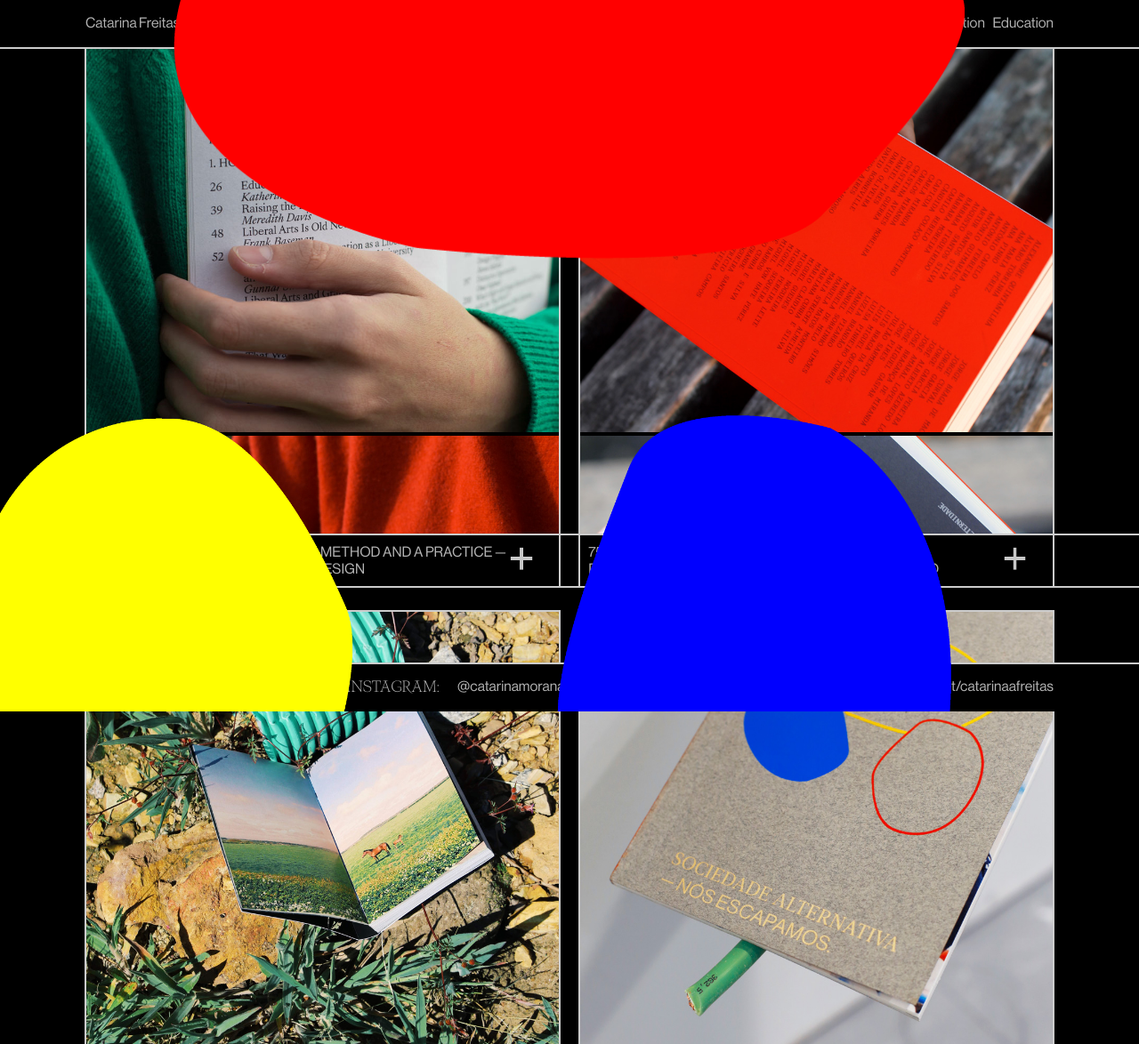
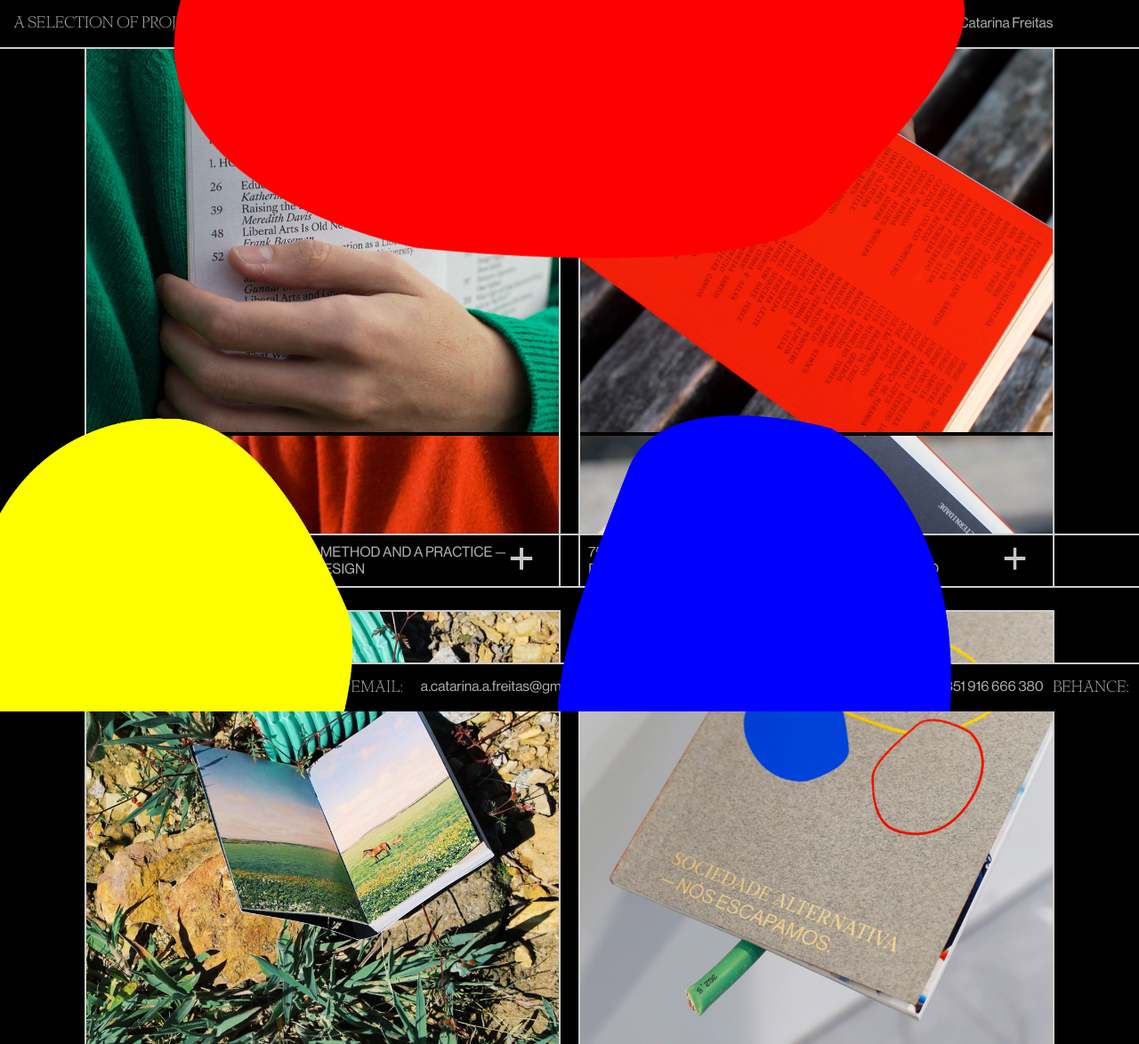
Before and after one commit to dianaamfr/WebPortfolio_CF, a PHP site: page / in a window 1280 px wide. Shown: the top 1174 px of the page at 89% size. Run offline with PHP 8.4, Linux system fonts and the light colour scheme.

Commit message:
header/footer text in loop

```diff
--- a/index.html
+++ b/index.html
@@ -14,7 +14,10 @@
             </div>
             <div id="canvas_under">
                 <header>
-                    <div class="header_text" id="header_slide1">
+                    <div id="header_slider">
+                        <div id="header_slide_track">
+                            <div class="header_slide">
+                                <div class="header_text">
                                     <a id="page_title" href="index.html" alt="homepage">Catarina Freitas</a>
                                     <h1 id="page_description">A selection of projects and collaborations</h1>
                                     <nav id="menu_desktop">
@@ -25,6 +28,37 @@
                                             <li><a href="">Education</a></li>
                                         </ul>
                                     </nav>
+                                </div>
+                            </div>
+                            <div class="header_slide">
+                                <div class="header_text">
+                                    <a id="page_title" href="index.html" alt="homepage">Catarina Freitas</a>
+                                    <h1 id="page_description">A selection of projects and collaborations</h1>
+                                    <nav id="menu_desktop">
+                                        <ul>
+                                            <li><a href="">Graphic Design</a></li>
+                                            <li><a href="">Photography</a></li>
+                                            <li><a href="">Visual Communication</a></li>
+                                            <li><a href="">Education</a></li>
+                                        </ul>
+                                    </nav>
+                                </div>
+                            </div>
+                            <div class="header_slide">
+                                <div class="header_text">
+                                    <a id="page_title" href="index.html" alt="homepage">Catarina Freitas</a>
+                                    <h1 id="page_description">A selection of projects and collaborations</h1>
+                                    <nav id="menu_desktop">
+                                        <ul>
+                                            <li><a href="">Graphic Design</a></li>
+                                            <li><a href="">Photography</a></li>
+                                            <li><a href="">Visual Communication</a></li>
+                                            <li><a href="">Education</a></li>
+                                        </ul>
+                                    </nav>
+                                </div>
+                            </div>
+                        </div>
                     </div>
                 </header>
                 <div id="projects">
@@ -233,6 +267,9 @@
                 </div>
                 <script src="script.js" type="text/javascript"></script>
                 <footer>
+                    <div id="footer_slider">
+                        <div id="footer_slide_track">
+                            <div class="footer_slide">
                                 <div id="footer_content">
                                     <div class="social_media">
                                         <h1>Email:</h1>
@@ -251,6 +288,49 @@
                                         <a href="https://www.behance.net/catarinaafreitas" alt="behance account" target="_blank">behance.net/catarinaafreitas</a>
                                     </div>
                                 </div>
+                            </div>
+                            <div class="footer_slide">
+                                <div id="footer_content">
+                                    <div class="social_media">
+                                        <h1>Email:</h1>
+                                        <a href="mailto:a.catarina.a.freitas@gmail.com" alt="email" target="_blank">a.catarina.a.freitas@gmail.com</a>
+                                    </div>
+                                    <div class="social_media">
+                                        <h1>Instagram:</h1>
+                                        <a href="https://www.instagram.com/catarinamoranalua/" alt="instagram account" target="_blank">@catarinamoranalua</a>
+                                    </div>
+                                    <div class="social_media">
+                                        <h1>Mobile:</h1>
+                                        <a href="tel:+351 916 666 380" alt="phone number" target="_blank">+351 916 666 380</a>
+                                    </div>
+                                    <div class="social_media">
+                                        <h1>Behance:</h1>
+                                        <a href="https://www.behance.net/catarinaafreitas" alt="behance account" target="_blank">behance.net/catarinaafreitas</a>
+                                    </div>
+                                </div>
+                            </div>
+                            <div class="footer_slide">
+                                <div id="footer_content">
+                                    <div class="social_media">
+                                        <h1>Email:</h1>
+                                        <a href="mailto:a.catarina.a.freitas@gmail.com" alt="email" target="_blank">a.catarina.a.freitas@gmail.com</a>
+                                    </div>
+                                    <div class="social_media">
+                                        <h1>Instagram:</h1>
+                                        <a href="https://www.instagram.com/catarinamoranalua/" alt="instagram account" target="_blank">@catarinamoranalua</a>
+                                    </div>
+                                    <div class="social_media">
+                                        <h1>Mobile:</h1>
+                                        <a href="tel:+351 916 666 380" alt="phone number" target="_blank">+351 916 666 380</a>
+                                    </div>
+                                    <div class="social_media">
+                                        <h1>Behance:</h1>
+                                        <a href="https://www.behance.net/catarinaafreitas" alt="behance account" target="_blank">behance.net/catarinaafreitas</a>
+                                    </div>
+                                </div>
+                            </div>
+                        </div>
+                    </div>
                 </footer>
             </div>
         </div>
--- a/styles.css
+++ b/styles.css
@@ -111,7 +111,8 @@
 header {
     background-color:var(--black);
     border-bottom: 1.5pt solid var(--stroke_grey);
-    display: flex;
+    display: block;
+    overflow: hidden;
 }
 
 .sticky_header {
@@ -121,25 +122,36 @@
     width: 100%
 }
 
+#header_slider {
+    overflow:hidden;
+	position: relative;
+}
+
+#header_slide_track {
+    animation: scroll_to_left 17.14s linear infinite;
+    animation-delay: 6s;
+    display: flex;
+    width: 300%;
+}
+
+.header_slide {
+    width: 33.33%;
+}
+
 .header_text {
     width: 85%;
+    margin: auto;
     display: flex;
     justify-content: space-between;
     align-items: center;
     padding-top: 16px;
     padding-bottom: 16px;
-    position: relative;
-    left: 100%;
-    animation-name: slide_from_left;
-    animation-duration: 15s;
-    animation-iteration-count: infinite;
-    animation-timing-function: ease-in-out;
 }
 
-@keyframes slide_from_left {
-    0%{ left: 100%;}
-    26%, 74% { left: 7.5%;}
-    100% { left: -85%;}
+@keyframes scroll_to_left {
+	0% { transform: translateX(0); }
+	15%, 50% { transform: translateX(-33.33%)}
+	65%, 100% { transform: translateX(-66.66%)}
 }
 
 .sticky_header {
@@ -272,24 +284,37 @@
     width: 100%;
 }
 
+
+#footer_slider {
+    overflow:hidden;
+	position: relative;
+}
+
+#footer_slide_track {
+    animation: scroll_to_right 17.14s linear infinite;
+    animation-delay: 6s;
+    display: flex;
+    width: 300%;
+    transform: translateX(-66.66%);
+}
+
+.footer_slide {
+    width: 33.33%;
+}
+
+@keyframes scroll_to_right {
+	0% { transform: translateX(-66.66%); }
+	15%, 50% { transform: translateX(-33.33%)}
+	65%, 100% { transform: translateX(0%)}
+}
+
 #footer_content {
     width: 85%;
+    margin: auto;
     display: flex;
     justify-content: space-between;
     padding-top: 16px;
     padding-bottom: 16px;
-    left: -85%;
-    position: relative;
-    animation-name: slide_from_right;
-    animation-duration: 15s;
-    animation-iteration-count: infinite;
-    animation-timing-function: ease-in-out;
-}
-
-@keyframes slide_from_right {
-    0%  {left: -85%;}
-    26%, 74% {left: 7.5%;}
-    100% {left: 100%;}
 }
 
 .social_media {
```
Lines whose indentation alone changed are shown as unchanged.
